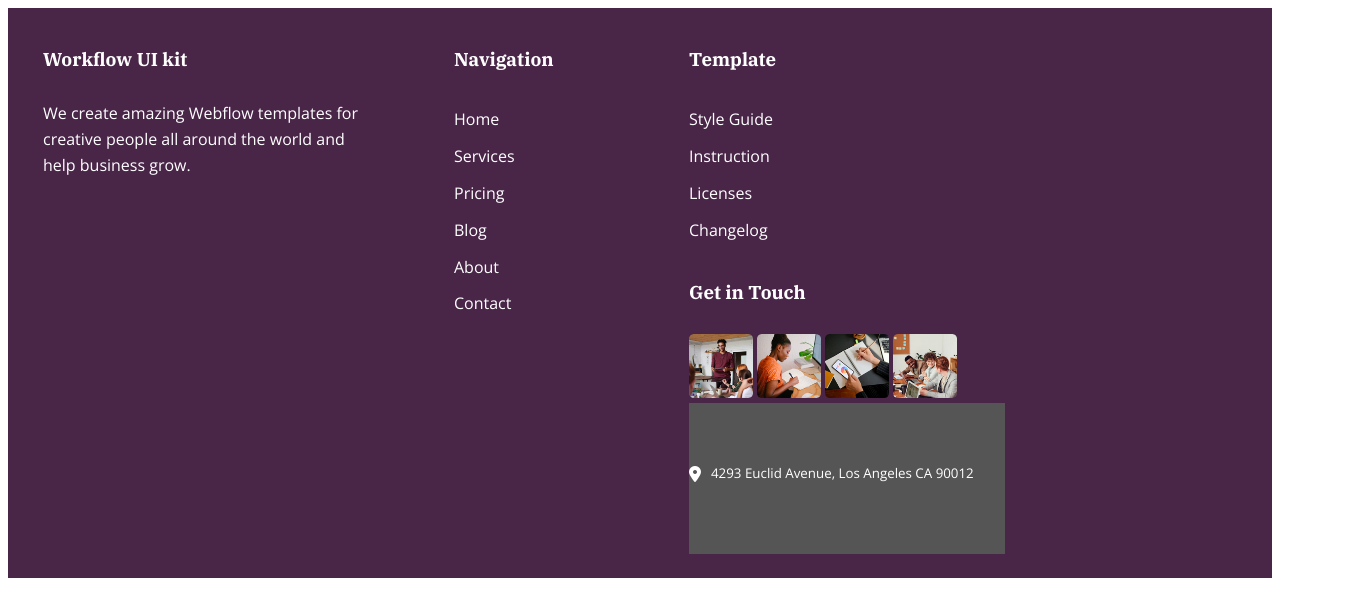
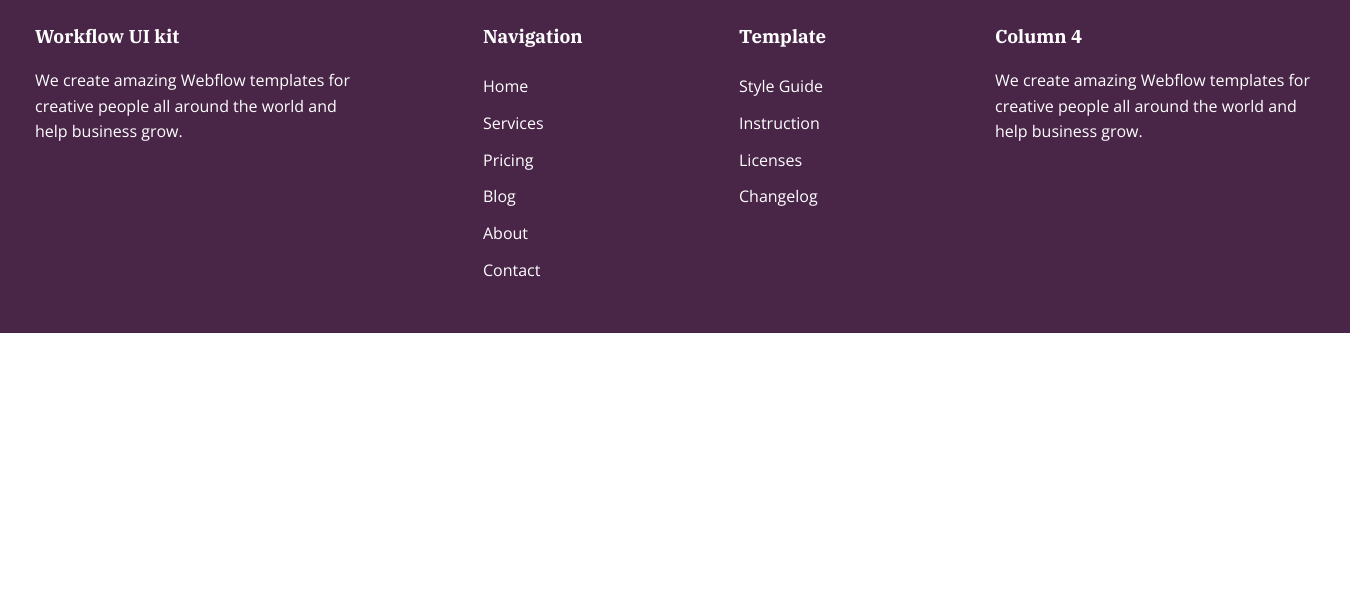
Before and after one commit to basmahieu/End-of-Field-Challenge, a plain HTML site: page exercise-2/index.html in a window 1280 px wide. Shown: the whole page, 1350 px wide, since content can reach past the window. Drawn offline with nearby package versions, Linux system fonts and the light colour scheme.

Commit message:
trying new version with flexbox

```diff
--- a/exercise-2/css/style.css
+++ b/exercise-2/css/style.css
@@ -1,18 +1,24 @@
-html,
-body {
-  height: 100%;
+* {
+  margin: 0;
+  padding: 0;
 }
 
 Body {
   font-family: "Open Sans", sans-serif;
   color: #160d2a;
 }
+
+html body {
+  height: 100%;
+  width: 100%;
+}
+
 H1,
 h2,
 H3 {
   font-family: "IBM Plex Serif", serif;
   font-size: 14pt;
-  margin-bottom: 30px;
+  margin-bottom: 20px;
 }
 
 p {
@@ -30,35 +36,31 @@ ul li {
   line-height: 2.3;
 }
 
-/* Start Footer */
-#wrapper {
+.wrapper {
   width: 100%;
   max-width: 1280px;
   margin: auto;
 }
 
-#footer {
-  color: #fff;
+footer {
+  display: flex;
+  justify-content: space-between;
   background-color: #492548;
+  color: #ffffff;
   width: 100%;
-  float: left;
   padding-top: 24px;
   padding-bottom: 24px;
-}
-
-.footerFloat {
-  float: left;
-  min-width: 200px;
   padding-left: 35px;
+  padding-right: 35px;
 }
 
 #column-1 {
   width: 25%;
-  margin-right: 60px;
 }
 
 #column-2 {
   width: 10%;
+  margin-bottom: 20px;
 }
 
 #column-3 {
@@ -67,37 +69,4 @@ ul li {
 
 #column-4 {
   width: 25%;
-  margin-right: 35px;
 }
-
-section {
-  background-color: #555;
-  padding: 2rem 0;
-  text-align: left;
-}
-.contact {
-  display: inline-block;
-  text-align: left;
-}
-.contact ul {
-  padding-left: 0; /*  added  */
-}
-.contact li {
-  display: flex;
-  align-items: center;
-  margin-bottom: 10px;
-}
-.contact li:last-child {
-  margin: 0;
-}
-.contact a {
-  color: white;
-  text-decoration: none;
-}
-
-.contact p {
-  color: white;
-  line-height: 1.4;
-  margin-left: 10px;
-  font-size: 10pt;
-}
--- a/exercise-2/index.html
+++ b/exercise-2/index.html
@@ -29,17 +29,19 @@
       <title>End of the field - Exercise 2</title>
     </head>
     <body>
-      <!-- Start Footer Component -->
-      <div id="wrapper">
-        <div id="footer">
-          <div class="footerFloat" id="column-1">
+      <!-- Start Footer -->
+      <div class="wrapper">
+        <footer>
+          <!-- Column 1 -->
+          <div class="footerfloat" id="column-1">
             <h2>Workflow UI kit</h2>
             <p>
               We create amazing Webflow templates for creative people all around
               the world and help business grow.
             </p>
           </div>
-          <div class="footerFloat" id="column-2">
+          <!-- Column 2 -->
+          <div class="footerfloat" id="column-2">
             <h2>Navigation</h2>
             <ul>
               <li>Home</li>
@@ -50,7 +52,8 @@
               <li>Contact</li>
             </ul>
           </div>
-          <div class="footerFloat" id="column-3">
+          <!-- Column 3 -->
+          <div class="footerfloat" id="column-3">
             <h2>Template</h2>
             <ul>
               <li>Style Guide</li>
@@ -59,49 +62,15 @@
               <li>Changelog</li>
             </ul>
           </div>
-          <div class="footerFloat" id="column-4">
-            <h2>Get in Touch</h2>
-            <img
-              src="img/get-in-touch-img-1.png"
-              alt="get in touch img 1"
-              width="64"
-              height="64"
-            />
-            <img
-              src="img/get-in-touch-img-2.png"
-              alt="get in touch img 2"
-              width="64"
-              height="64"
-            />
-            <img
-              src="img/get-in-touch-img-3.png"
-              alt="get in touch img 3"
-              width="64"
-              height="64"
-            />
-            <img
-              src="img/get-in-touch-img-4.png"
-              alt="get in touch img 4"
-              width="64"
-              height="64"
-            />
-            <!-- Test -->
-            <section>
-              <div class="contact">
-                <ul>
-                  <li>
-                    <i class="fas fa-map-marker-alt"></i>
-                    <p class="small">
-                      4293 Euclid Avenue, Los Angeles CA 90012
-                    </p>
-                  </li>
-                  <li></li>
-                </ul>
-              </div>
-            </section>
-            <!-- Test -->
+          <!-- Column 4 -->
+          <div class="footerfloat" id="column-4">
+            <h2>Column 4</h2>
+            <p>
+              We create amazing Webflow templates for creative people all around
+              the world and help business grow.
+            </p>
           </div>
-        </div>
+        </footer>
       </div>
     </body>
   </html>
```
